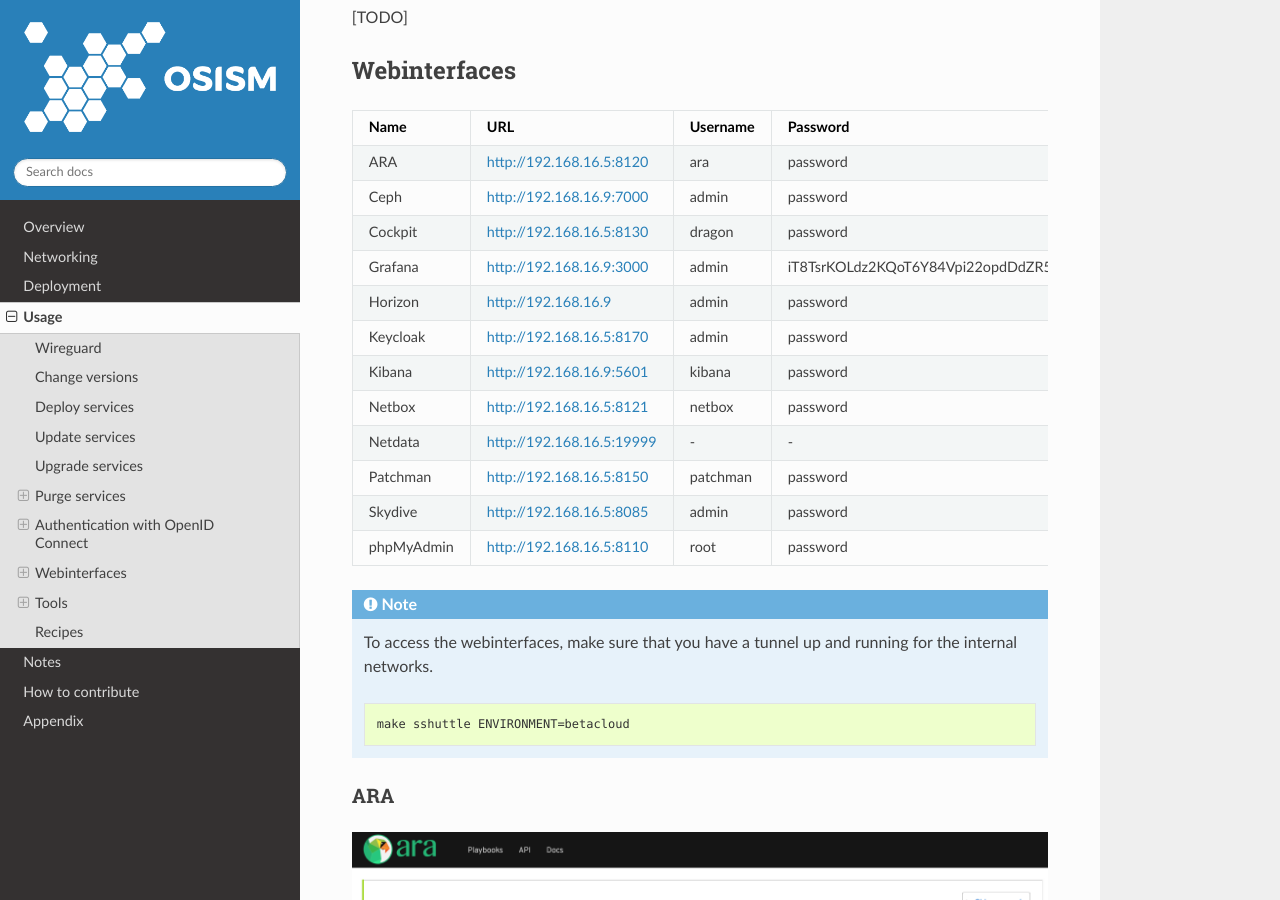
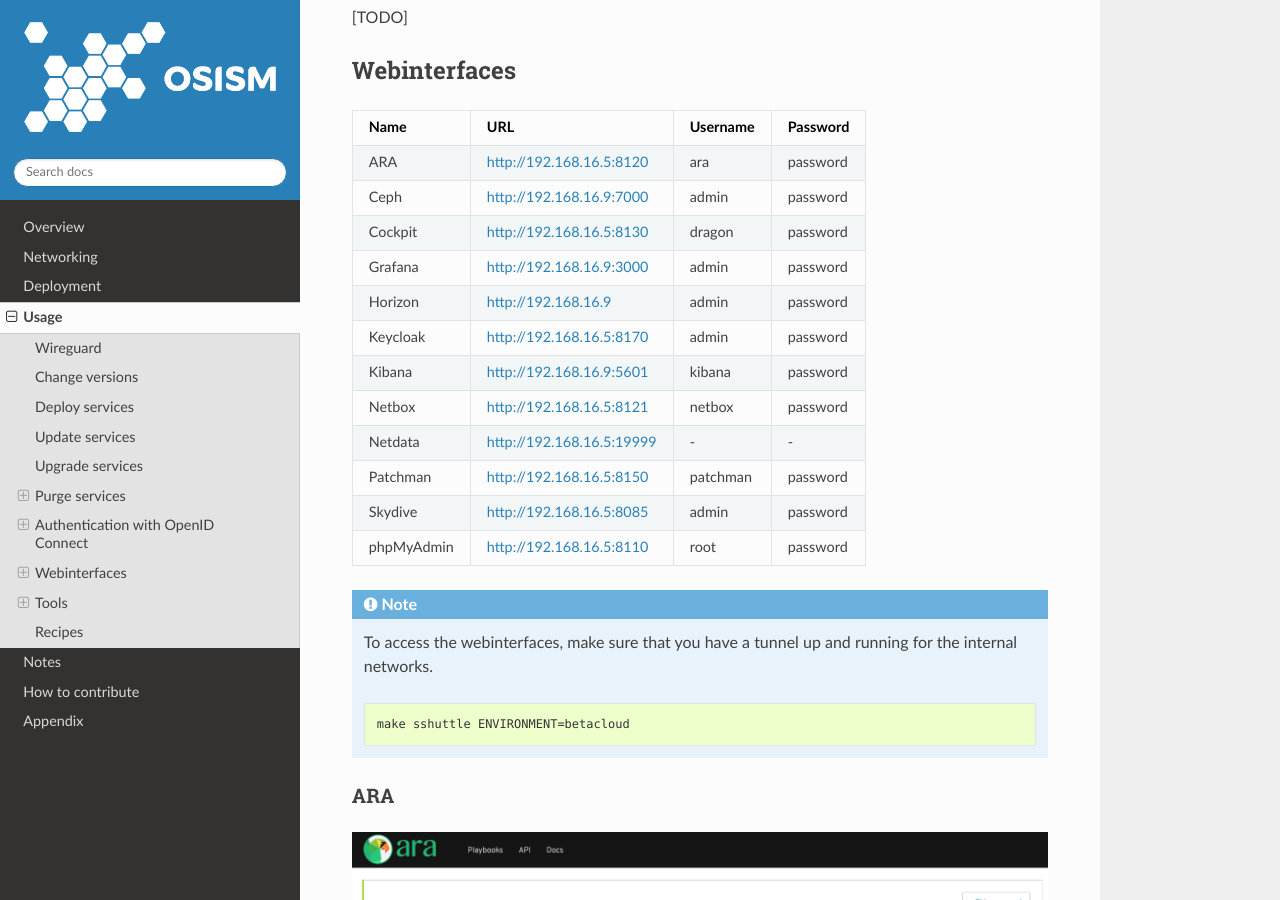
Before and after one commit to osism/testbed, a Sphinx documentation site: the page built from docs/source/usage.rst, in a window 1280 px wide and 900 px high, scrolled down 6934 px. Built offline with Sphinx 7.4.7 and the Read the Docs theme 2.0.0, drawn with Linux system fonts in a browser that asks for light colours.

Commit message:
Change Grafana admin password to password
Partial: #894
Signed-off-by: Dr. Jens Harbott <harbott@osism.tech>

```diff
--- a/docs/source/usage.rst
+++ b/docs/source/usage.rst
@@ -361,7 +361,7 @@
             <td>Grafana</td>
             <td><a href="http://192.168.16.9:3000" target="_blank">http://192.168.16.9:3000</a></td>
             <td>admin</td>
-            <td>iT8TsrKOLdz2KQoT6Y84Vpi22opdDdZR5B7aKjos</td>
+            <td>password</td>
          </tr>
          <tr class="row-even">
             <td>Horizon</td>
```
Also changed, not shown: 1 other file.
